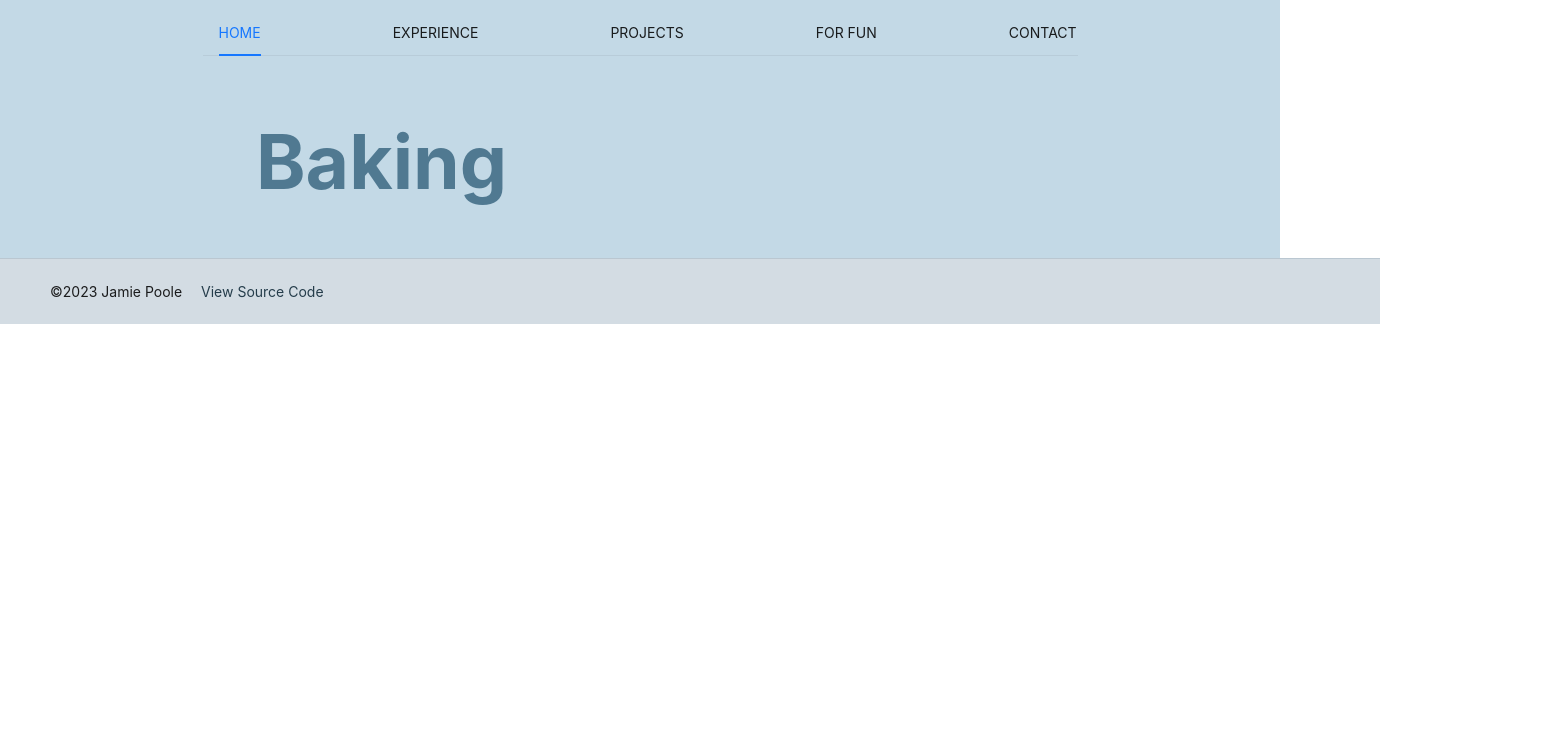
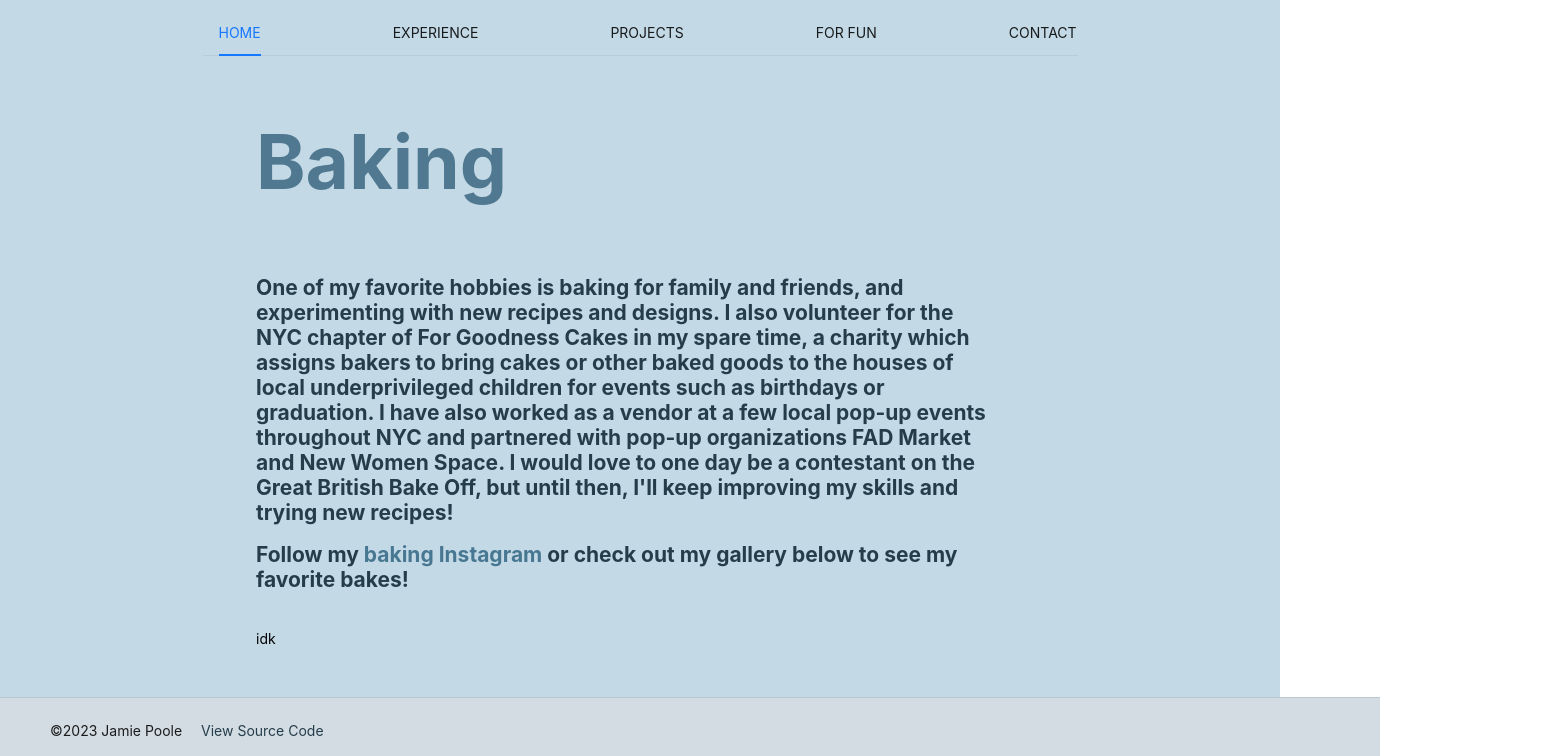
Before and after one commit to jamiep9/ts-app, a React (Create React App) app: page /fun/baking in a window 1280 px wide. Shown: the top 756 px of the page, 1561 px wide, since content can reach past the window. Built offline with nearby package versions, Linux system fonts and the light colour scheme.

Commit message:
added description to baking

```diff
--- a/src/components/FunBaking.tsx
+++ b/src/components/FunBaking.tsx
@@ -1,5 +1,6 @@
 import React, { useState } from 'react';
 import { Row, Col, Image} from 'antd';
+import { Link } from 'react-router-dom';
 import "./FunContent.css";
 import cakeImage from "./../images/cake-funpage.png";
 import sunsetImage from "./../images/sunset-fun.png";
@@ -11,6 +12,25 @@ export const FunBaking: React.FC = () => {
         <>
             <div className='profileImageDiv' style={{margin: '50px 0px 50px 0px'}}>
                 <h1 id='float'>Baking</h1>
+                <Row>
+                    <Col span={14}>
+                        <h2 id='float2'>
+                            One of my favorite hobbies is baking for family and friends, and experimenting with new recipes and designs.
+                            I also volunteer for the NYC chapter of For Goodness Cakes in my spare time, a charity which assigns bakers
+                            to bring cakes or other baked goods to the houses of local underprivileged children for events such as
+                            birthdays or graduation. I have also worked as a vendor at a few local pop-up events throughout NYC and
+                            partnered with pop-up organizations FAD Market and New Women Space. I would love to one day be a contestant
+                            on the Great British Bake Off, but until then, I'll keep improving my skills and trying new recipes!
+                        </h2>
+                        <h2 id='float2'>
+                            Follow my <Link to='https://www.instagram.com/macaronandcheesecake/' target="_blank" rel="noopener noreferrer" className='bakingLink'>baking Instagram</Link> or check out my gallery below to see my favorite bakes!
+                        </h2>
+                    </Col>
+                </Row>
+                <br></br>
+                <Row gutter={50}>
+                    <Col span={14} className='gutter-row'>idk</Col>
+                </Row>
             </div>
         </>
     );
--- a/src/components/FunContent.css
+++ b/src/components/FunContent.css
@@ -16,6 +16,10 @@
 .skillsDiv {
   transform: translate(20%, 0%);
   margin: 0px 10px 75px 10px;
+}
+
+.bakingLink {
+  color: #487792;
 }
 
 .skillsButton {
```
